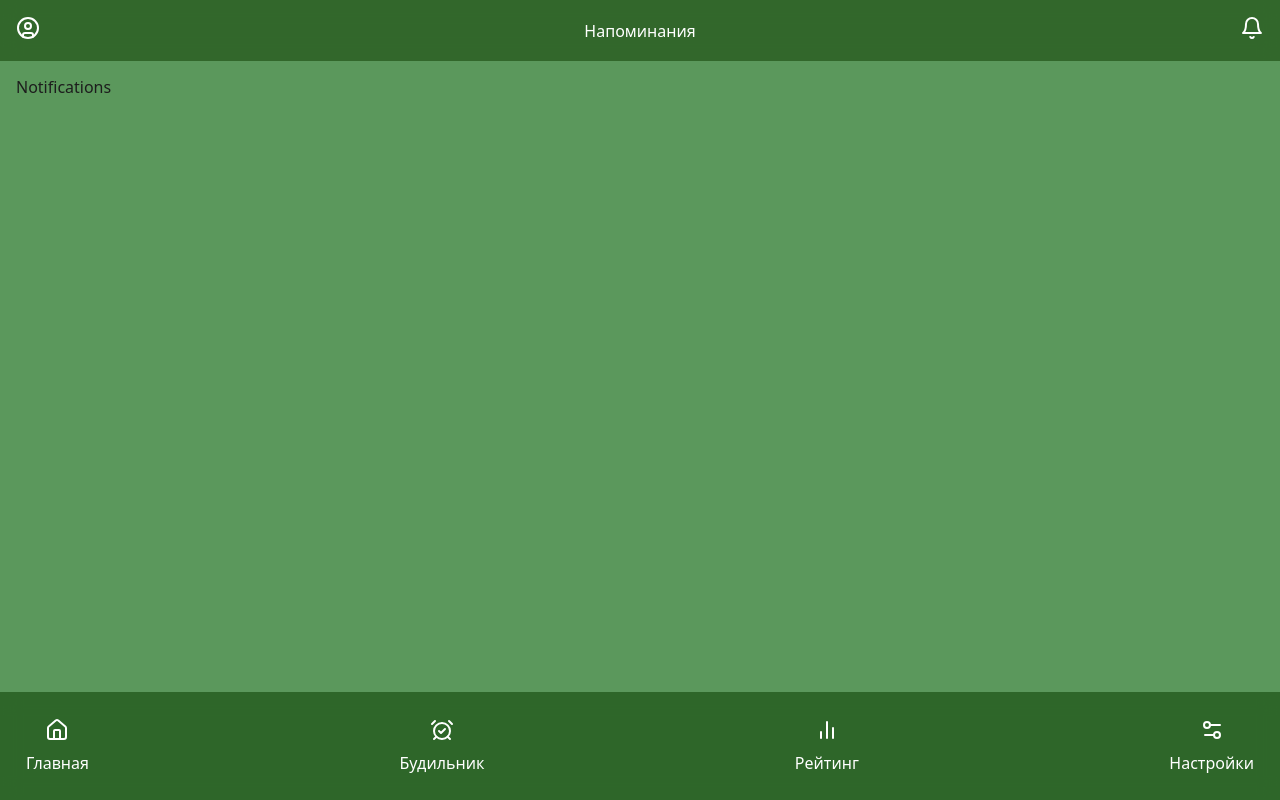
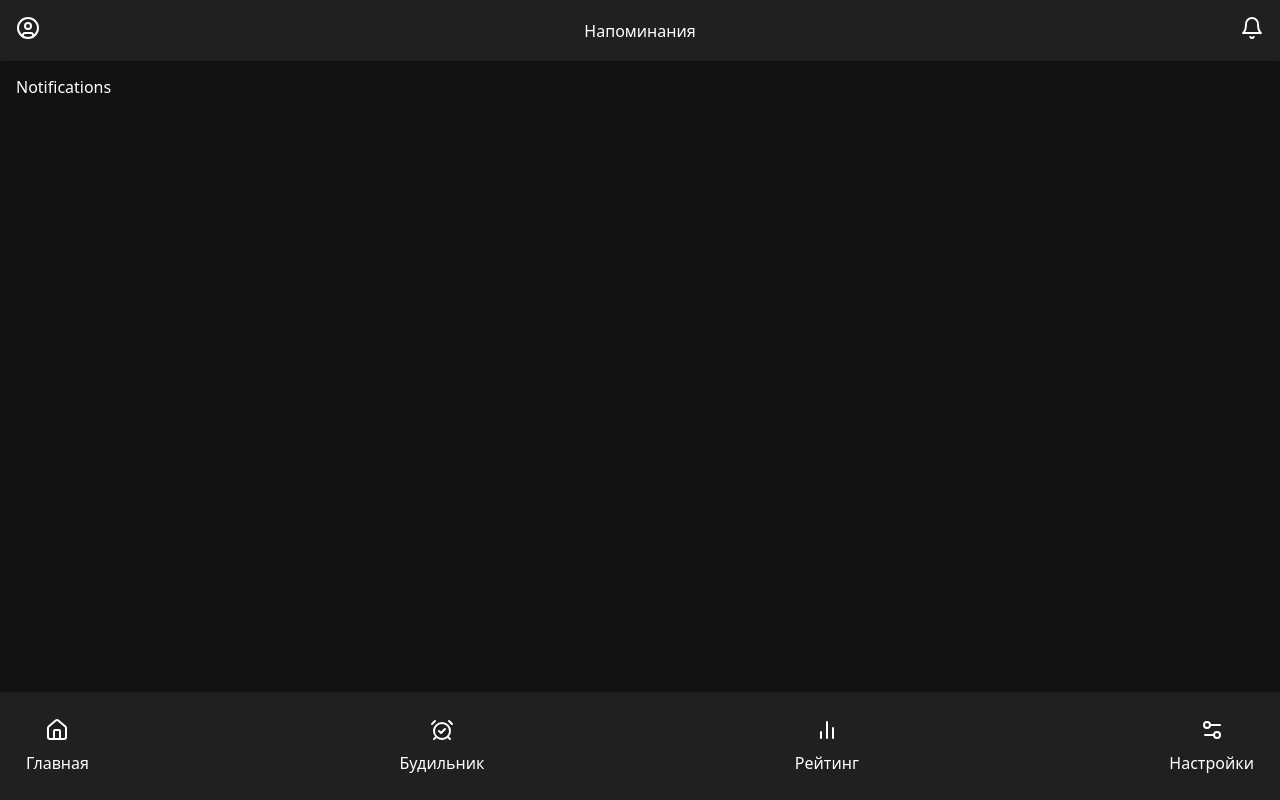
Before and after one commit to ssmesha/LBS, a React (Create React App) app: page /Notifications in a window 1280 px wide. Built offline with nearby package versions, Linux system fonts and the light colour scheme.

Commit message:
Update Global.css

```diff
--- a/src/Assets/Css/Global.css
+++ b/src/Assets/Css/Global.css
@@ -1,7 +1,7 @@
 :root {
-  --background--color: #5b985c;
-  --text--color: #1d1d1d;
-  --accent--color: #1e9c20a8;
+  --background--color: #121212;
+  --text--color: #ffffff;
+  --accent--color: #8800ffa8;
 }
 
 body {
@@ -17,7 +17,7 @@ body {
   left: 0;
   top: 0;
   justify-content:space-between;
-  background-color: rgba(19, 66, 7, 0.558);
+  background-color: rgba(44, 44, 44, 0.558);
   backdrop-filter: blur(10px);
   padding: 16px;
   align-items: center;
@@ -36,7 +36,7 @@ body {
   position: fixed;
   bottom: 0;
   left: 0;
-  background-color: rgba(11, 63, 3, 0.558);
+  background-color: rgba(44, 44, 44, 0.558);
   backdrop-filter: blur(10px);
   width: 100%;
   color: #fff;
```
